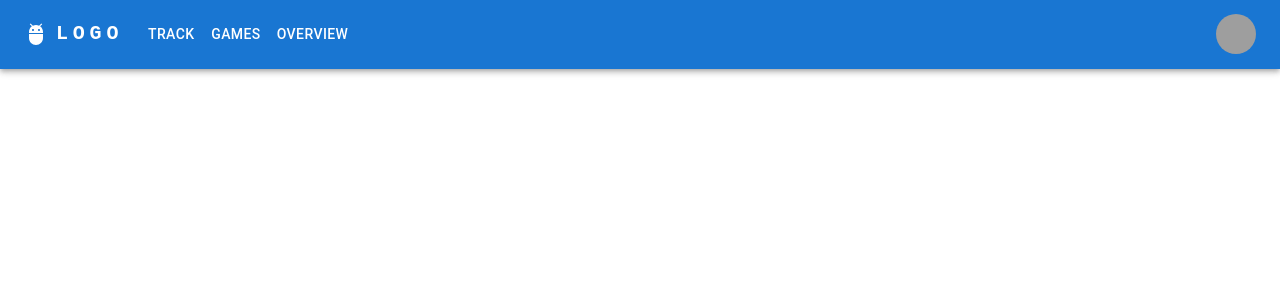
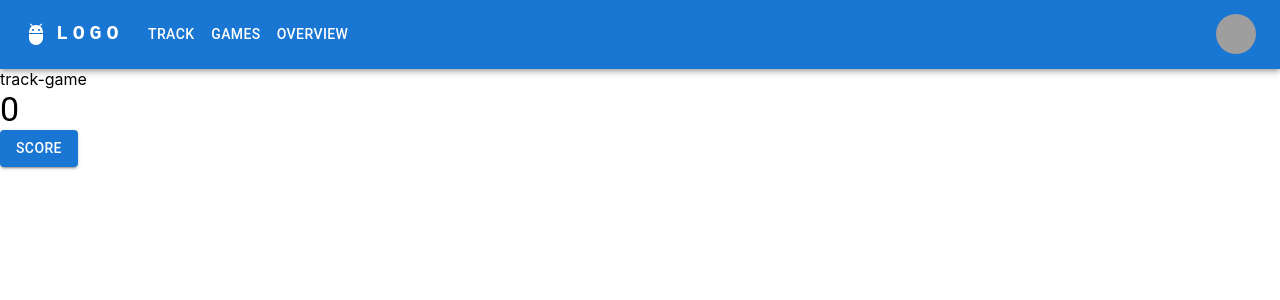
Before and after one commit to Angelo4/Volleyball-Stat-Tracker, a React (Create React App) app in the folder vollball-stat-tracker-app/: page / in a window 1280 px wide. Shown: the top 300 px of the page. Built offline with nearby package versions, Linux system fonts and the light colour scheme; grey boxes are pictures that could not be loaded.

Commit message:
Try writing track game with class

```diff
--- a/vollball-stat-tracker-app/src/App.tsx
+++ b/vollball-stat-tracker-app/src/App.tsx
@@ -1,9 +1,11 @@
 import ResponsiveAppBar from './components/responsive-app-bar';
+import TrackGame from './components/track-game';
 
 function App() {
   return (
     <div>
       <ResponsiveAppBar />
+      <TrackGame />
     </div>
   );
 }
--- /dev/null
+++ b/vollball-stat-tracker-app/src/components/track-game.tsx
@@ -0,0 +1,39 @@
+import { appBarClasses, Button, Typography } from '@mui/material';
+import React, { Component } from 'react';
+
+type Props = {};
+
+type State = {};
+
+export default class TrackGame extends Component<Props, State> {
+  state = {
+    attack: {
+      success: 0,
+      error: 0,
+    },
+    defence: {
+      success: 0,
+      error: 0,
+    },
+  };
+
+  successfulAttack = () => {
+    this.state.attack.success += 1;
+    console.log(this.state.attack.success);
+  };
+
+  render() {
+    console.log(this.state);
+    return (
+      <>
+        <div>track-game</div>
+        <Typography variant="h4">
+          {this.state.attack.success.toString()}
+        </Typography>
+        <Button variant="contained" onClick={this.successfulAttack}>
+          Score
+        </Button>
+      </>
+    );
+  }
+}
```
